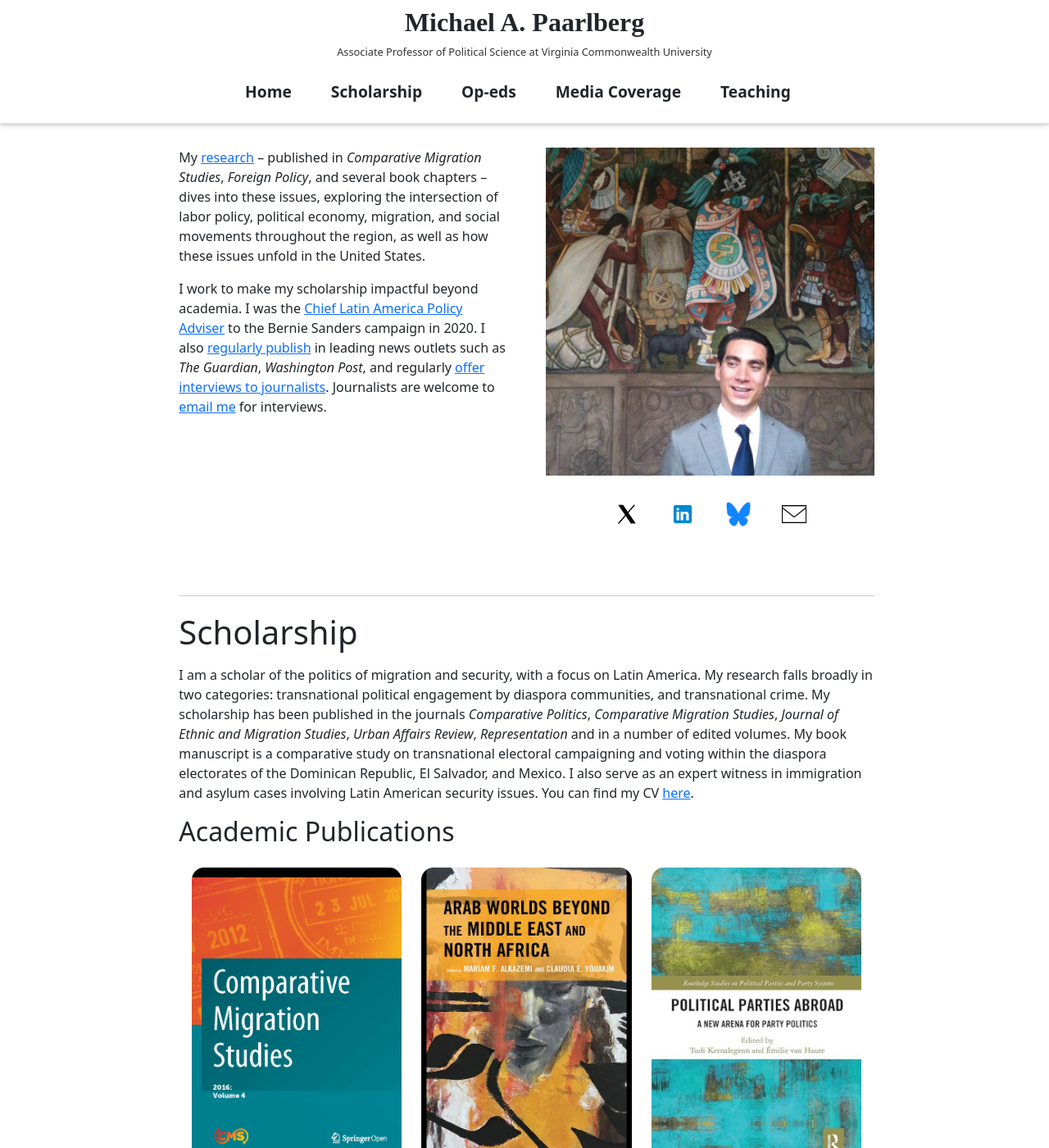
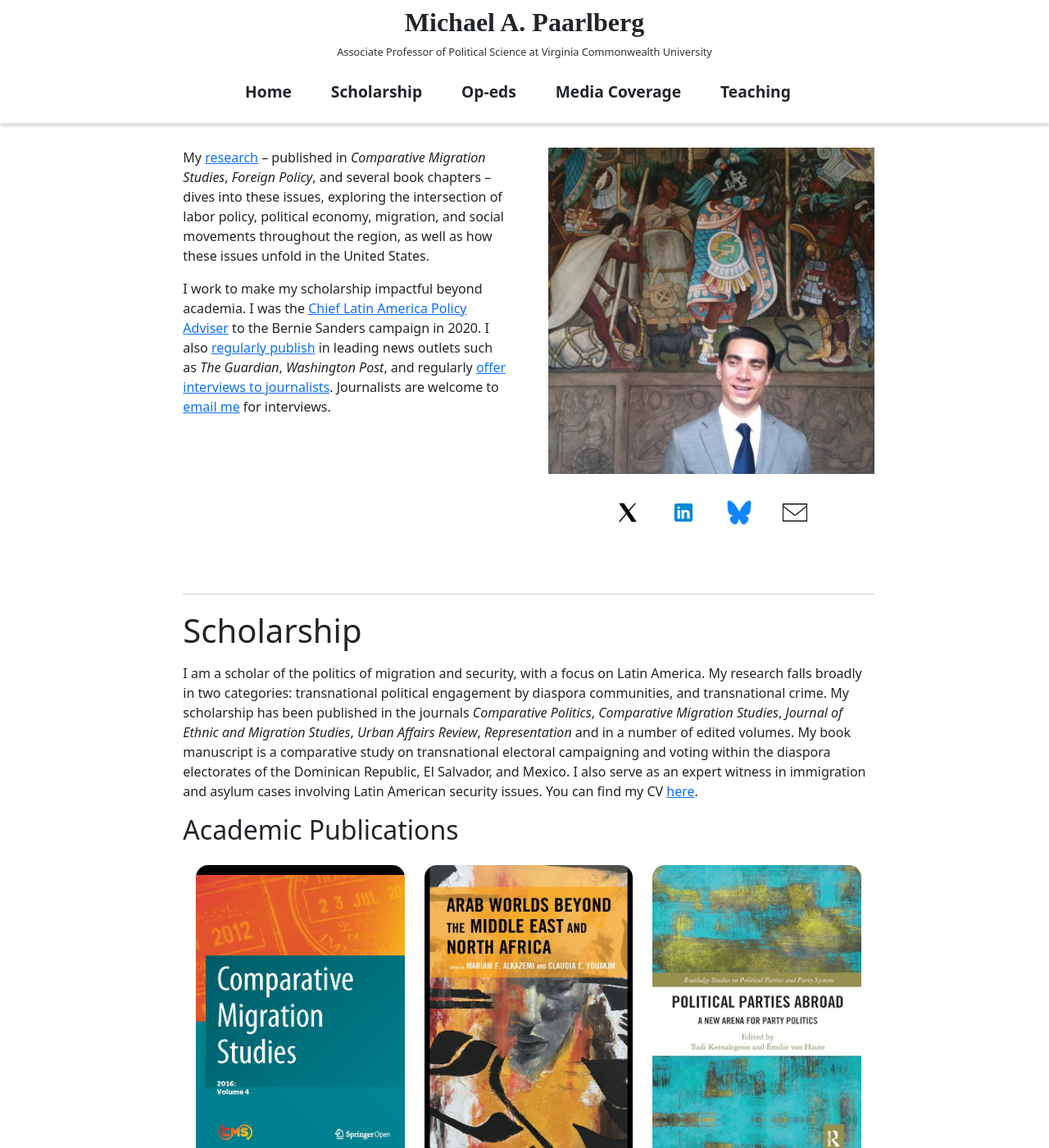
Before and after one commit to RelevantResearch/michael-paarlberg, a Jekyll site: the page built from _pages/home.md, in a window 1280 px wide and 1400 px high. Shown: the whole window at 82% size. Built offline with Jekyll 4.4.1, drawn with Linux system fonts in a browser that asks for light colours.

Commit message:
"completed the changes"

```diff
--- a/_sass/_custom.scss
+++ b/_sass/_custom.scss
@@ -7,10 +7,10 @@
 
 html {
   scroll-behavior: smooth;  /* Smooth scroll behavior */
-  scroll-padding-top: 10rem;  /* Set the scroll offset to 80px */
+  scroll-padding-top: 8rem;  /* Set the scroll offset to 80px */
 }
 .division{
-  padding-left: 5px;
+  padding-left: 10px;
 }
 
 .division section {
@@ -21,3 +21,10 @@ html {
 .division section:last-of-type {
   border-bottom: none; /* Removes the line after the last section */
 }
+
+@media (max-width: 480px) {
+  html {
+    scroll-behavior: smooth;  /* Smooth scroll behavior */
+    scroll-padding-top: 6rem;  /* Set the scroll offset to 80px */
+  }
+}
```
